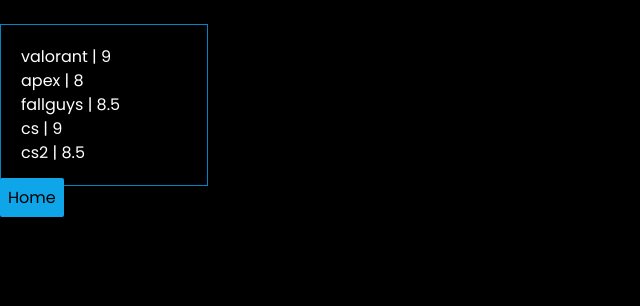
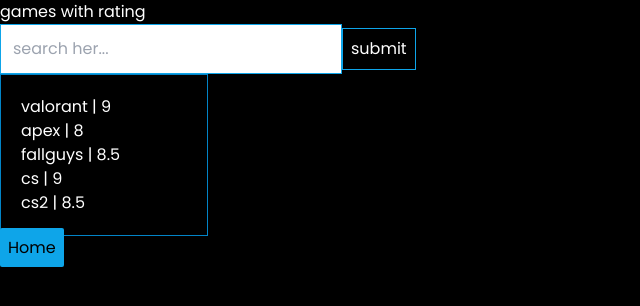
Before and after one commit to shrix1/next-js-13.2--dyanamic-routes, a Next.js app: page /data in a window 1280 px wide. Shown: the top 306 px of the page, without its empty margins (0-640 px from the left). Built offline with nearby package versions, Linux system fonts and the light colour scheme.

Commit message:
search query implemented

```diff
--- a/app/api/hello/route.ts
+++ b/app/api/hello/route.ts
@@ -1,5 +1,13 @@
 import { NextResponse } from "next/server";
+import data from "./data.json";
 
-// export async function GET(request: Request) {
-//   return NextResponse.json({ name: "next js 13 bros" });
-// }
+export async function GET(request: Request) {
+  const { searchParams } = new URL(request.url);
+  const query: any = searchParams.get("search");
+
+  const filterGame = data.filter((v) =>
+    v.name.toLowerCase().includes(query.toLowerCase())
+  );
+  console.log(filterGame, query);
+  return NextResponse.json(filterGame);
+}
--- a/app/data/[name]/page.tsx
+++ b/app/data/[name]/page.tsx
@@ -3,9 +3,7 @@ import data from "../../api/hello/data.json";
 import Link from "next/link";
 
 const dynamicRouteName = ({ params }: any) => {
-  console.log(params);
   const filterName: any = data.filter((v) => v.name === params.name);
-  console.log(filterName);
   return (
     <>
       <div className="text-white flex flex-col p-5 border border-sky-500 w-[350px]">
--- a/app/data/page.tsx
+++ b/app/data/page.tsx
@@ -1,10 +1,39 @@
+"use client";
+import { FormEvent, useState } from "react";
 import data from "../api/hello/data.json";
 import Link from "next/link";
+import { link } from "fs";
 
-const page = () => {
+const page = ({ searchParams }: any) => {
+  // eslint-disable-next-line react-hooks/rules-of-hooks
+  const [search, setSearch] = useState<any>("");
+  // eslint-disable-next-line react-hooks/rules-of-hooks
+  const [result, setResult] = useState<any>();
+
+  const handleSearchQuery = async (e: FormEvent<HTMLFormElement>) => {
+    e.preventDefault();
+
+    // const fetchData = await fetch(`/api/hello?search=${search}`);
+    const fetchData = await fetch(
+      `http://localhost:3000/api/hello?search=${search}`
+    );
+    const res = await fetchData.json();
+    setResult(res);
+  };
+
   return (
     <>
-      <h1>games with rating</h1>
+      <h1 className="text-white">games with rating {searchParams.search}</h1>
+
+      <form onSubmit={handleSearchQuery}>
+        <input
+          type="search"
+          placeholder="search her..."
+          className="border border-sky-500 p-3"
+          onChange={(e) => setSearch(e.target.value)}
+        />
+        <button className="border border-sky-500 p-2 text-white">submit</button>
+      </form>
 
       <ul className="border border-sky-600 text-white p-5 w-52">
         {data.map((value, idx) => {
@@ -21,6 +50,15 @@ const page = () => {
       <Link href="/" className="bg-sky-500 p-2 rounded-sm">
         Home
       </Link>
+
+      {result &&
+        result.map((ans: any, idx: number) => {
+          return (
+            <div key={idx} className="text-white">
+              {ans.name} {ans.rating}
+            </div>
+          );
+        })}
     </>
   );
 };
```
